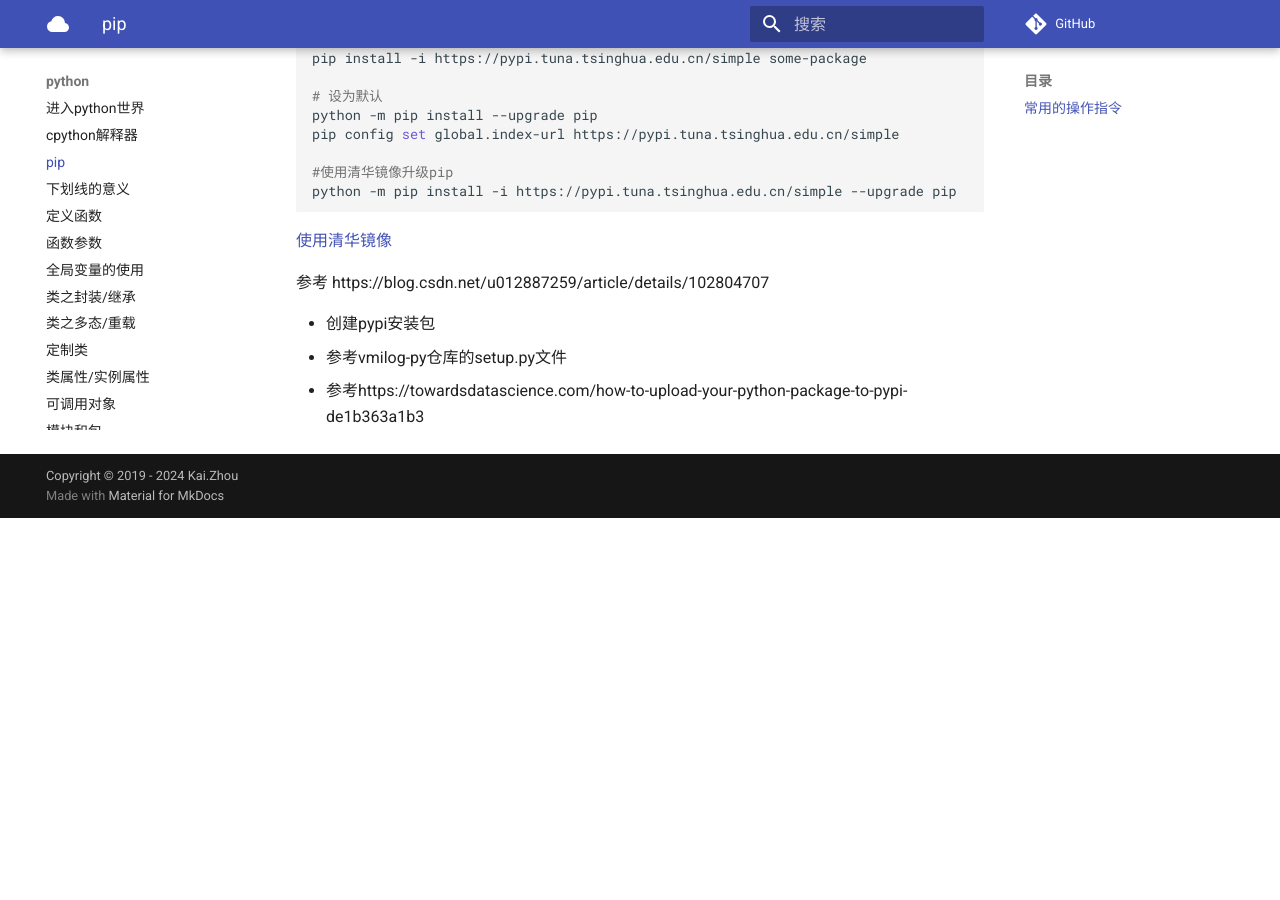
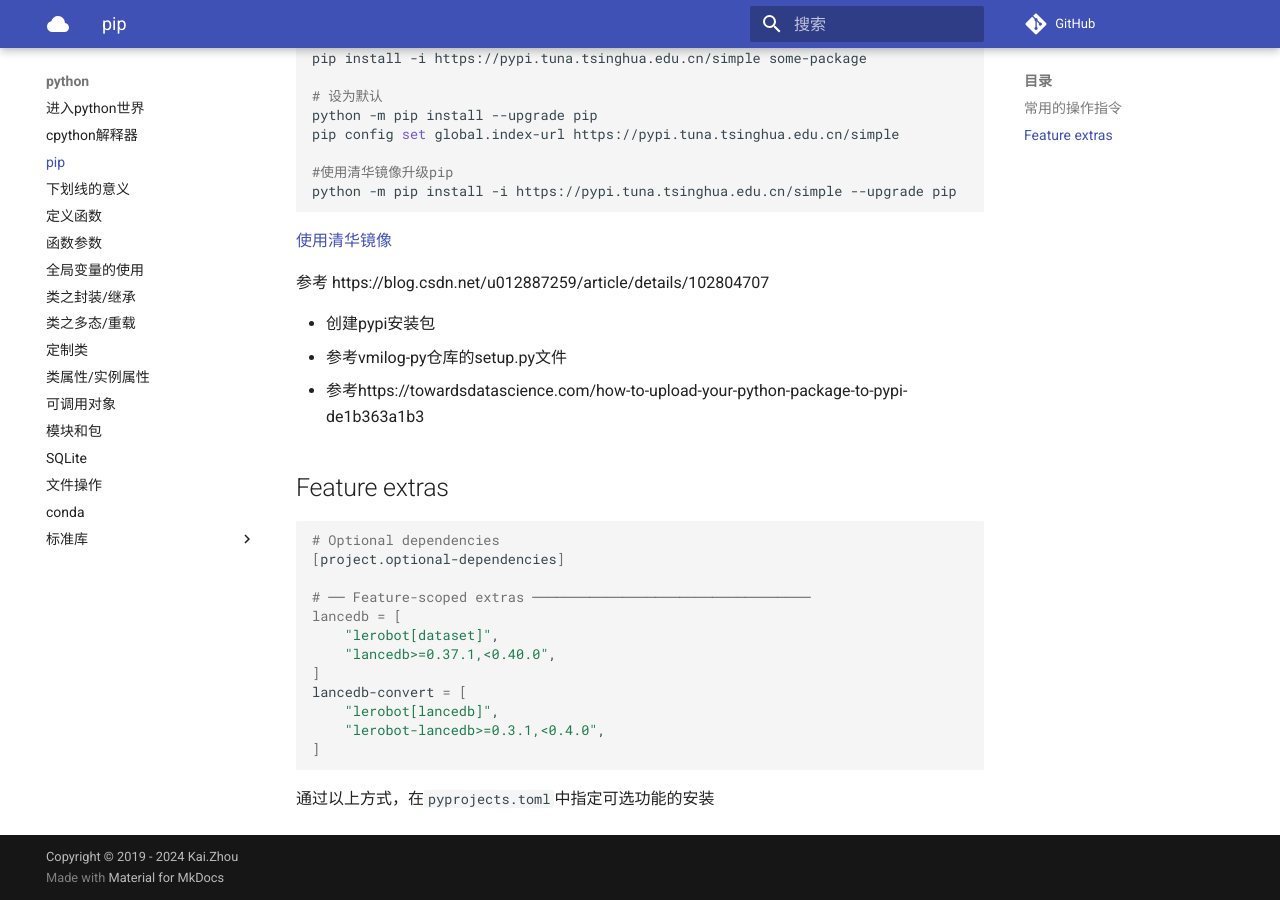
Before and after one commit to zhoukaidev/ks_blog, an MkDocs documentation site: the page built from docs/python/pip.md, in a window 1280 px wide and 900 px high, scrolled down 659 px. Built offline with MkDocs 1.6.1 and Material for MkDocs 9.7.7, drawn with Linux system fonts in a browser that asks for light colours; comment, search, counter and statistics services are not loaded; before the commit the page ends 1177 px from its top, so only the background shows below that.

Commit message:
add feature extras for pip

````diff
--- a/docs/python/pip.md
+++ b/docs/python/pip.md
@@ -43,3 +43,21 @@
 * 创建pypi安装包
   * 参考vmilog-py仓库的setup.py文件
   * 参考https://towardsdatascience.com/how-to-upload-your-python-package-to-pypi-de1b363a1b3
+
+## Feature extras
+
+```sh
+# Optional dependencies
+[project.optional-dependencies]
+
+# ── Feature-scoped extras ──────────────────────────────────
+lancedb = [
+    "lerobot[dataset]",
+    "lancedb>=0.37.1,<0.40.0",
+]
+lancedb-convert = [
+    "lerobot[lancedb]",
+    "lerobot-lancedb>=0.3.1,<0.4.0",
+]
+```
+通过以上方式，在`pyprojects.toml`中指定可选功能的安装
````
